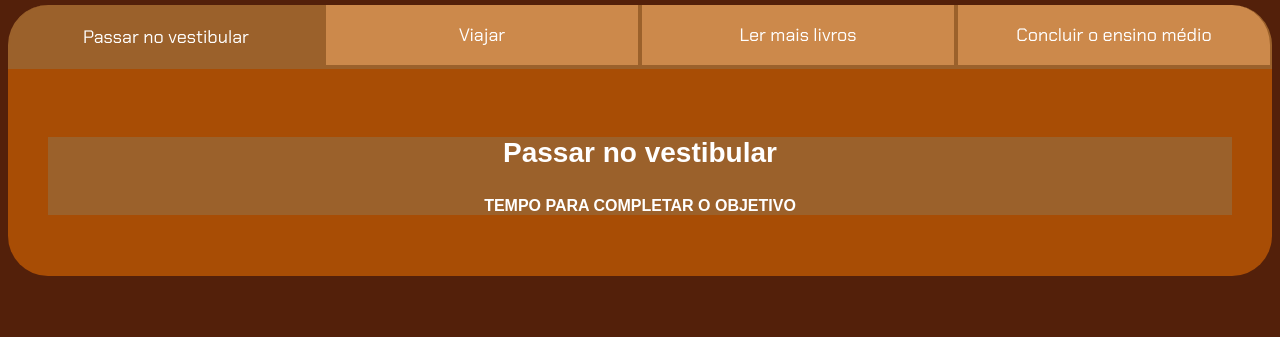
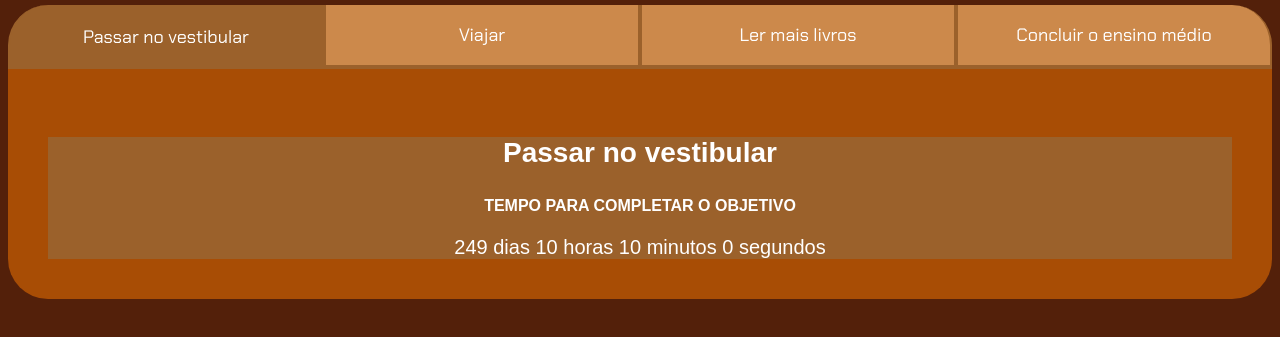
Before and after one commit to sorancoamanda26/Proj-Vida-AMANDA, a plain HTML site: page index.html in a window 1280 px wide. Shown: the part 85-422 px from the top of the page. Drawn offline with Linux system fonts and the light colour scheme.

Commit message:
Add files via upload

```diff
--- a/index.html
+++ b/index.html
@@ -10,6 +10,7 @@
 <body>
     <section class="conteudo principal">
         <h2 class="titulo-principal">Meus objetivos do ano<span>_</span> </h2>
+
         <div class="conteudo">
             <div class="botoes">
                 <button class="botao ativo">Passar no vestibular</button>
@@ -22,18 +23,25 @@
                 <div class="aba-conteudo ativo">
                     <h3 class="aba-conteudo-titulo-principal">Passar no vestibular</h3>
                     <h4 class="aba-conteudo-titulo-secundario">Tempo para completar o objetivo</h4>
-                </div>
-                <div class="aba-conteudo">
+                    <div class="contador"></div>
+                    </div>
+
+                    <div class="aba-conteudo">
                     <h3 class="aba-conteudo-titulo-principal">Viajar</h3>
                     <h4 class="aba-conteudo-titulo-secundario">Tempo para completar o objetivo</h4>
+                    <div class="contador"></div>
                 </div>
+
                 <div class="aba-conteudo">
                     <h3 class="aba-conteudo-titulo-principal">Ler mais livros</h3>
                     <h4 class="aba-conteudo-titulo-secundario">Tempo para completar o objetivo</h4>
+                    <div class="contador"></div>
                 </div>
+
                 <div class="aba-conteudo">
                     <h3 class="aba-conteudo-titulo-principal">Concluir o ensino médio</h3>
                     <h4 class="aba-conteudo-titulo-secundario">Tempo para completar o objetivo</h4>
+                    <div class="contador"></div>
                 </div>
             </div>
         </div>
--- a/main.js
+++ b/main.js
@@ -13,3 +13,39 @@ for (let i=0; i<botoes.length; i++) {
         textos[i].classList.add("ativo");
     }
 }
+
+
+const contadores = document.querySelectorAll(".contador");
+const tempoObjetivo1 = new Date("2025-01-01T00:00:00");
+const tempoObjetivo2 = new Date("2024-12-26T00:00:00");
+const tempoObjetivo3 = new Date("2024-10-26T00:00:00");
+const tempoObjetivo4 = new Date("2024-12-13T00:00:00");
+
+const tempos = [tempoObjetivo1,tempoObjetivo2,tempoObjetivo3,tempoObjetivo4];
+
+function calculaTempo (tempoObjetivo) {
+    let tempoAtual = new Date();
+    let tempoFinal = tempoObjetivo - tempoAtual;
+    let segundos = Math.floor(tempoFinal/1000);
+    let minutos = Math.floor(segundos/60);
+    let horas = Math.floor(minutos/60);
+    let dias = Math.floor(horas/24);
+
+    segundos %= 60;
+    minutos %= 60;
+    horas %= 24;
+
+    return dias + " dias " + horas + " horas " + minutos + " minutos " + segundos + " segundos " ;
+}
+
+function atualizaCronometro(){
+    for(let i=0; i<contadores.length; i++){
+        contadores[i].textContent = calculaTempo(tempos[i]);
+    }
+}
+function comecaCronometro(){
+    atualizaCronometro();
+    setInterval(atualizaCronometro,1000);
+}
+
+comecaCronometro();
--- a/style.css
+++ b/style.css
@@ -46,10 +46,12 @@ body{
     font-size: 18px;
     align-items: center;
     width: 100%;
+
     border-bottom: 4px solid var(--botao-ativo);
     border-left: 2px solid var(--botao-ativo);
     border-right: 2px solid var(--botao-ativo);
     border-top: none;
+
 }
 
 .botao:first-child{
@@ -88,6 +90,11 @@ body{
     text-transform: uppercase;
 }
 
+.contador{
+    font-size: 20px;
+    text-align: center;
+}
+
 @media screen and (min-width: 768px) {
     .botoes{
         display: flex;
```
